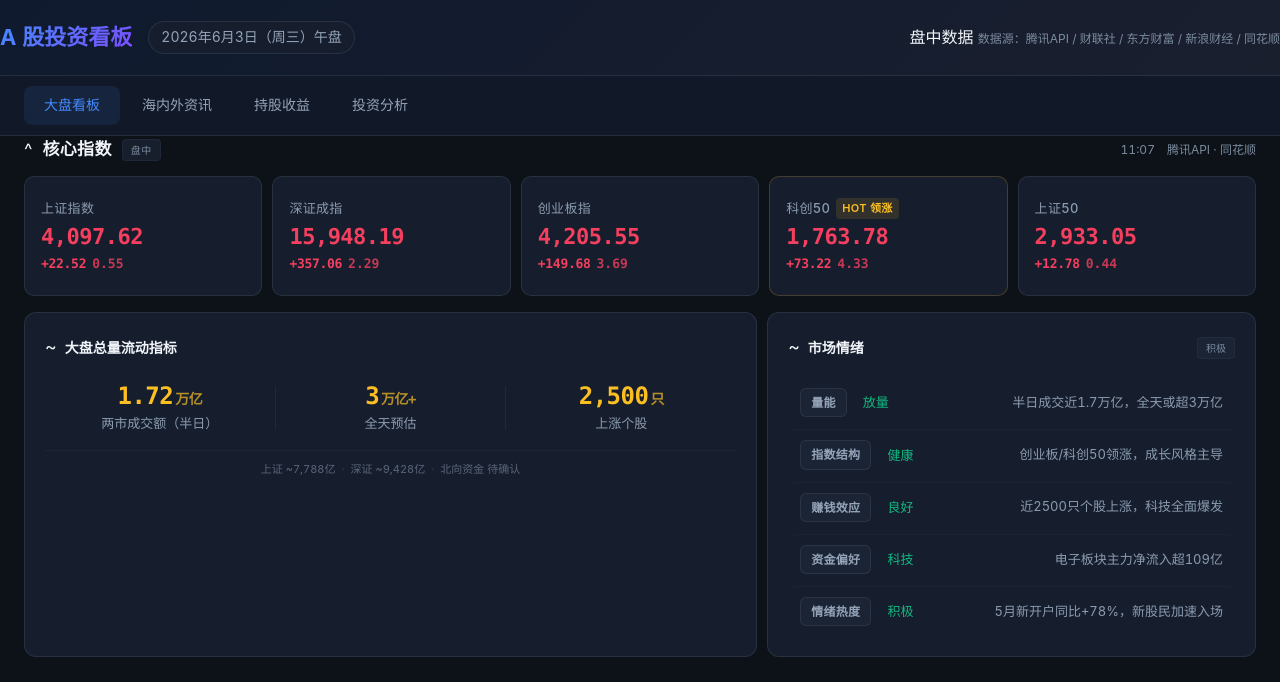
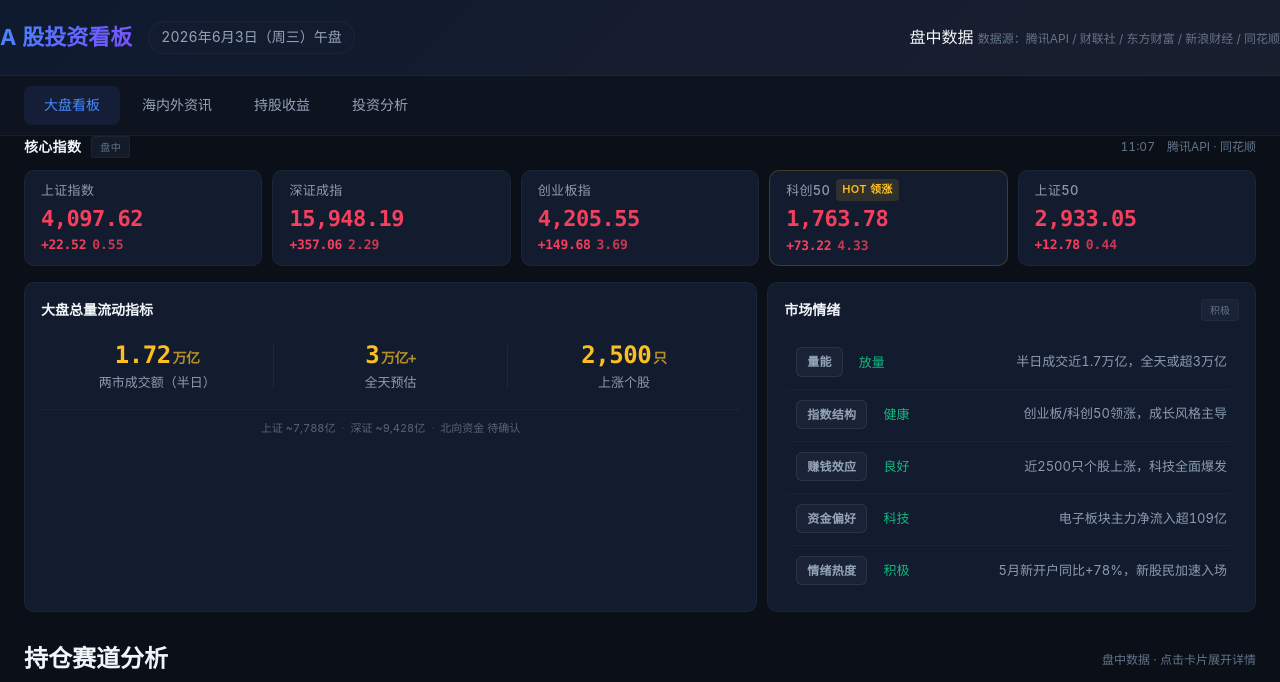
Before and after one commit to weian8194-png/A-, a plain HTML site: page index.html in a window 1280 px wide. Shown: the top 682 px of the page. Drawn offline with Linux system fonts and the light colour scheme.

Commit message:
refactor: 终端级极简暗黑 v4.0 — 色值体系/表格右对齐/等高卡片/去emoji

```diff
--- a/index.html
+++ b/index.html
@@ -37,7 +37,7 @@
     <section class="section-dash">
       <div class="dash-header">
         <div class="dash-header-left">
-          <span class="dash-section-icon">^</span>
+
           <h2 class="dash-section-title">核心指数</h2>
           <span class="dash-header-badge">盘中</span>
         </div>
@@ -99,7 +99,7 @@
         <!-- 左栏：总量指标 -->
         <div class="dash-left-panel">
           <div class="dash-sub-header">
-            <span class="dash-section-icon">~</span>
+
             <h3 class="dash-sub-title">大盘总量流动指标</h3>
           </div>
           <div class="metric-bar">
@@ -131,7 +131,7 @@
         <!-- 右栏：市场情绪看板 -->
         <div class="dash-right-panel">
           <div class="dash-sub-header">
-            <span class="dash-section-icon">~</span>
+
             <h3 class="dash-sub-title">市场情绪</h3>
             <span class="dash-sub-badge">积极</span>
           </div>
--- a/style.css
+++ b/style.css
@@ -3,14 +3,14 @@
    ==================================== */
 
 :root {
-  --bg-primary: #0D1118;
-  --bg-secondary: #111827;
-  --bg-card: #161E2E;
-  --bg-card-hover: #1D2A3E;
-  --border-color: rgba(75, 85, 99, 0.35);
+  --bg-primary: #0B0F17;
+  --bg-secondary: #0E1320;
+  --bg-card: #131C2E;
+  --bg-card-hover: #182338;
+  --border-color: rgba(51, 65, 85, 0.25);
   --text-primary: #F1F5F9;
   --text-secondary: #94A3B8;
-  --text-muted: #7B8B9F;
+  --text-muted: #64748B;
   --rose: #F43F5E;
   --rose-bg: rgba(244, 63, 94, 0.1);
   --emerald: #10B981;
@@ -132,7 +132,9 @@ body {
   display: flex;
   justify-content: space-between;
   align-items: center;
-  margin-bottom: 18px;
+  margin-bottom: 14px;
+  padding-bottom: 10px;
+  border-bottom: 1px solid var(--border-color);
 }
 
 .section-title {
@@ -181,9 +183,9 @@ body {
 .card {
   background: var(--bg-card);
   border: 1px solid var(--border-color);
-  border-radius: var(--radius);
-  padding: 20px;
-  transition: all 0.15s ease;
+  border-radius: 10px;
+  padding: 16px;
+  transition: background 0.15s;
 }
 
 .card:hover {
@@ -272,21 +274,23 @@ body {
 }
 
 .dash-section-title {
-  font-size: 17px;
-  font-weight: 700;
+  font-size: 14px;
+  font-weight: 600;
   color: var(--text-primary);
   letter-spacing: 0.3px;
+  text-transform: uppercase;
 }
 
 .dash-header-badge {
   font-size: 10px;
   padding: 2px 8px;
-  border-radius: 4px;
-  background: rgba(30, 41, 59, 0.6);
-  color: var(--text-muted);
-  border: 1px solid rgba(51, 65, 85, 0.3);
+  border-radius: 3px;
+  background: rgba(30, 41, 59, 0.5);
+  color: var(--text-muted);
+  border: 1px solid var(--border-color);
   font-weight: 500;
   letter-spacing: 0.5px;
+  text-transform: uppercase;
 }
 
 .dash-header-right {
@@ -316,8 +320,8 @@ body {
 .dash-right-panel {
   background: var(--bg-card);
   border: 1px solid var(--border-color);
-  border-radius: 12px;
-  padding: 20px;
+  border-radius: 10px;
+  padding: 16px;
 }
 
 .dash-sub-header {
@@ -358,18 +362,17 @@ body {
   background: var(--bg-card);
   border: 1px solid var(--border-color);
   border-radius: 10px;
-  padding: 16px;
-  height: 120px;
+  padding: 14px 16px;
+  height: 96px;
   display: flex;
   flex-direction: column;
   justify-content: center;
-  transition: all 0.15s ease;
+  transition: background 0.15s;
   cursor: default;
 }
 
 .index-gloss:hover {
   background: var(--bg-card-hover);
-  border-color: rgba(51, 65, 85, 0.6);
 }
 
 /* 科创50特殊高亮 */
@@ -844,10 +847,10 @@ body {
   background: var(--bg-card);
   border: 1px solid var(--border-color);
   border-radius: 10px;
-  padding: 16px;
+  padding: 14px 16px;
   cursor: pointer;
-  transition: all 0.15s ease;
-  border-left: 3px solid transparent;
+  transition: background 0.15s;
+  border-left: 2px solid transparent;
 }
 
 .holding-card:hover {
@@ -2027,20 +2030,18 @@ html {
   background: var(--bg-card);
 }
 
-/* 表头 & 数据对齐：名称左对齐，数字右对齐 */
+/* 表头 & 数据对齐：名称左对齐，数字列强制右对齐 */
 .portfolio-table th:first-child,
-.portfolio-table td:first-child {
-  text-align: left;
-}
-
-.portfolio-table th:not(:first-child),
-.portfolio-table td:not(:first-child) {
+.portfolio-table td:first-child { text-align: left; }
+.portfolio-table th:nth-child(2),
+.portfolio-table td:nth-child(2) { text-align: left; }
+
+.portfolio-table th:not(:first-child):not(:nth-child(2)),
+.portfolio-table td:not(:first-child):not(:nth-child(2)) {
   text-align: right;
-}
-
-.portfolio-table td:nth-child(2) {
-  text-align: left;
-}
+  font-family: 'Inter', 'JetBrains Mono', 'Fira Code', 'Consolas', monospace;
+  font-variant-numeric: tabular-nums;
+  font-weight: 400;\n}"
 
 .portfolio-table td {
   padding: 10px 12px;
```
Also changed, not shown: app.js (+4 -4 lines).
